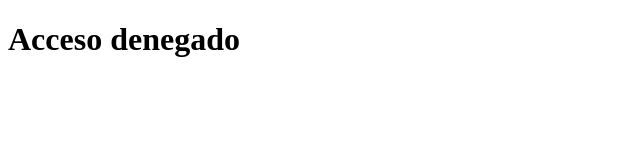
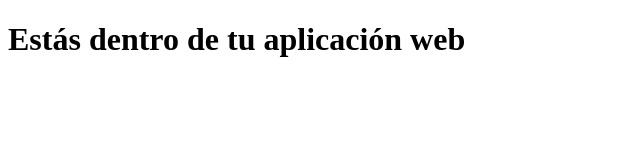
Before and after one commit to gtrujillov/restserver, a website: page public/index.html in a window 1280 px wide. Shown: the whole page, without its empty margins (0-640 px from the left). Drawn offline with Linux system fonts and the light colour scheme.

Commit message:
update h1 index.html

```diff
--- a/public/index.html
+++ b/public/index.html
@@ -4,11 +4,11 @@
     <meta charset="UTF-8">
     <meta http-equiv="X-UA-Compatible" content="IE=edge">
     <meta name="viewport" content="width=device-width, initial-scale=1.0">
-    <title>Acceso denegado</title>
+    <title>Estás dentro de tu aplicación web</title>
 </head>
 <body>
 
-    <h1>Acceso denegado</h1>
+    <h1>Estás dentro de tu aplicación web</h1>
 
 </body>
 </html>
```
